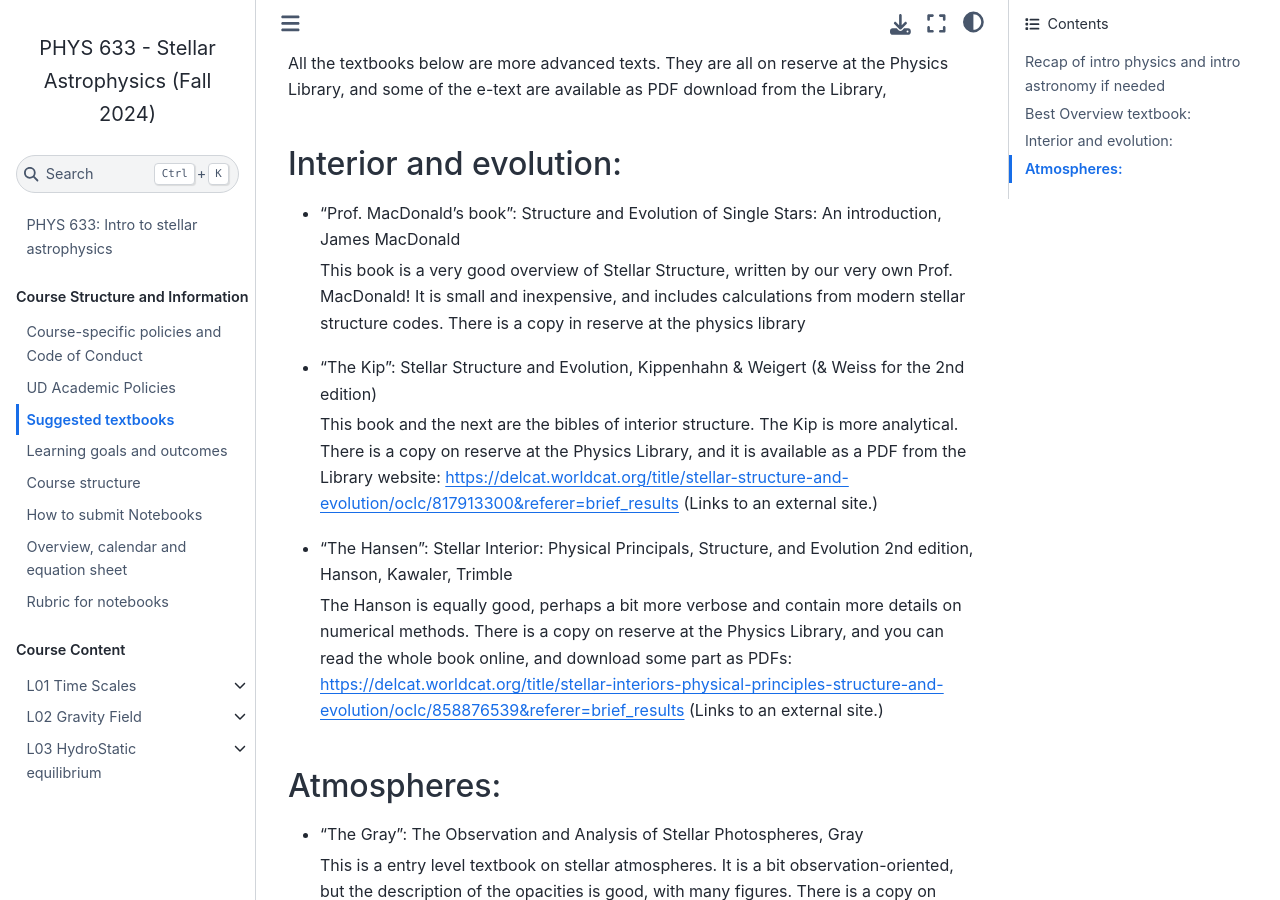
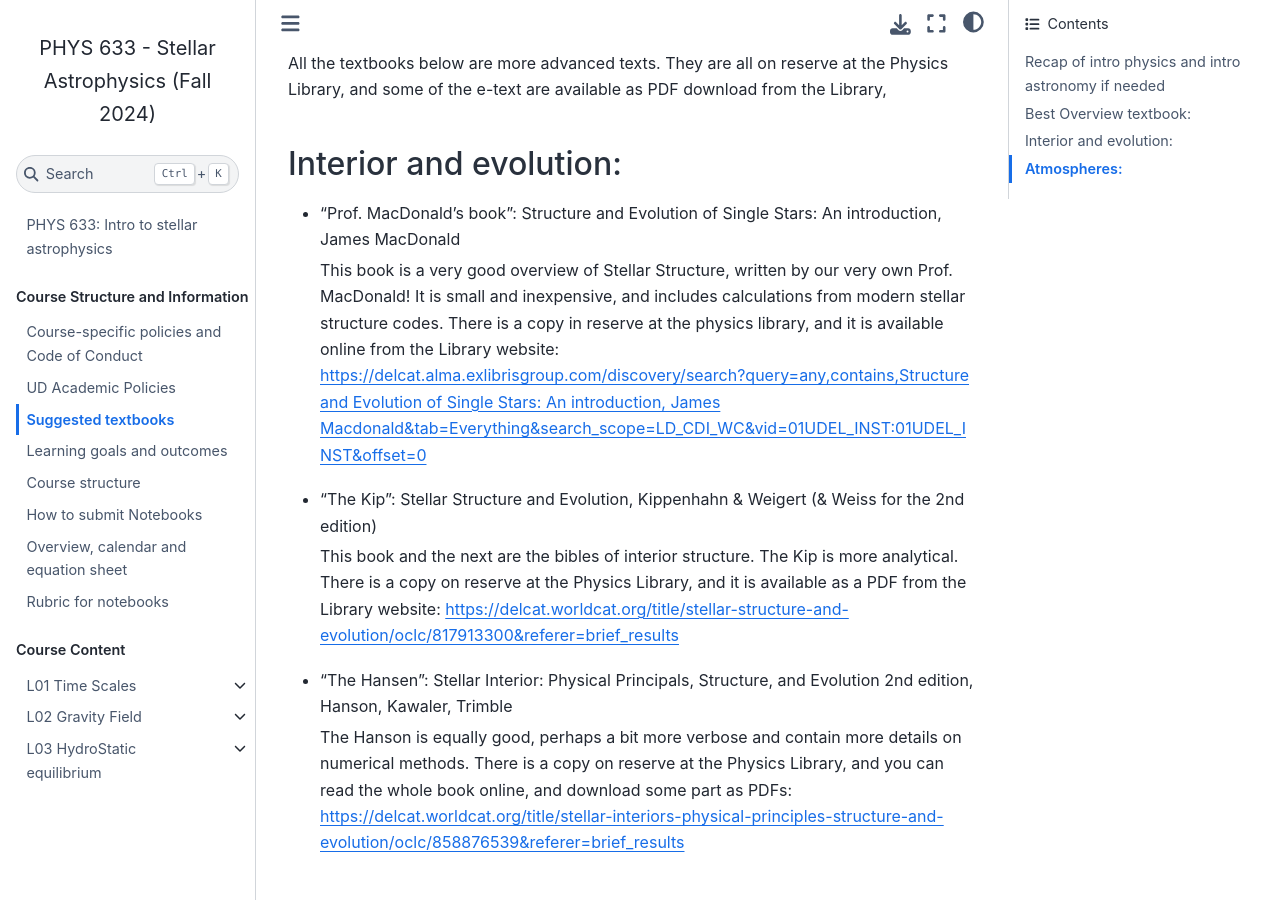
Before and after one commit to veropetit/PHYS633-F2024, a Jupyter Book: the page built from Book/CourseInformation/textbooks.md, in a window 1280 px wide and 900 px high, scrolled down 733 px. Built offline with Jupyter Book 1.0.4 settings and Sphinx 7.4.7 and the Sphinx Book theme 1.1.4, drawn with Linux system fonts in a browser that asks for light colours.

Commit message:
Add link to online textbook

```diff
--- a/Book/CourseInformation/textbooks.md
+++ b/Book/CourseInformation/textbooks.md
@@ -23,17 +23,17 @@ All the textbooks below are more advanced texts. They are all on reserve at the
 
 * "Prof. MacDonald's book": Structure and Evolution of Single Stars: An introduction, James MacDonald
 
-	This book is a very good overview of Stellar Structure, written by our very own Prof. MacDonald! It is small and inexpensive, and includes calculations from modern stellar structure codes. There is a copy in reserve at the physics library
+	This book is a very good overview of Stellar Structure, written by our very own Prof. MacDonald! It is small and inexpensive, and includes calculations from modern stellar structure codes. There is a copy in reserve at the physics library, and it is available online from the Library website: https://delcat.alma.exlibrisgroup.com/discovery/search?query=any,contains,Structure%20and%20Evolution%20of%20Single%20Stars:%20An%20introduction,%20James%20Macdonald&tab=Everything&search_scope=LD_CDI_WC&vid=01UDEL_INST:01UDEL_INST&offset=0
 
 * "The Kip": Stellar Structure and Evolution, Kippenhahn & Weigert (& Weiss for the 2nd edition)
 
 	This book and the next are the bibles of interior structure. The Kip is more analytical.
-There is a copy on reserve at the Physics Library, and it is available as a PDF from the Library website: https://delcat.worldcat.org/title/stellar-structure-and-evolution/oclc/817913300&referer=brief_results (Links to an external site.)
+There is a copy on reserve at the Physics Library, and it is available as a PDF from the Library website: https://delcat.worldcat.org/title/stellar-structure-and-evolution/oclc/817913300&referer=brief_results
 
 * "The Hansen": Stellar Interior: Physical Principals, Structure, and Evolution 2nd edition, Hanson, Kawaler, Trimble
 
 	The Hanson is equally good, perhaps a bit more verbose and contain more details on numerical methods.
-There is a copy on reserve at the Physics Library, and you can read the whole book online, and download some part as PDFs: https://delcat.worldcat.org/title/stellar-interiors-physical-principles-structure-and-evolution/oclc/858876539&referer=brief_results (Links to an external site.)
+There is a copy on reserve at the Physics Library, and you can read the whole book online, and download some part as PDFs: https://delcat.worldcat.org/title/stellar-interiors-physical-principles-structure-and-evolution/oclc/858876539&referer=brief_results
 
 ## Atmospheres:
 
```
